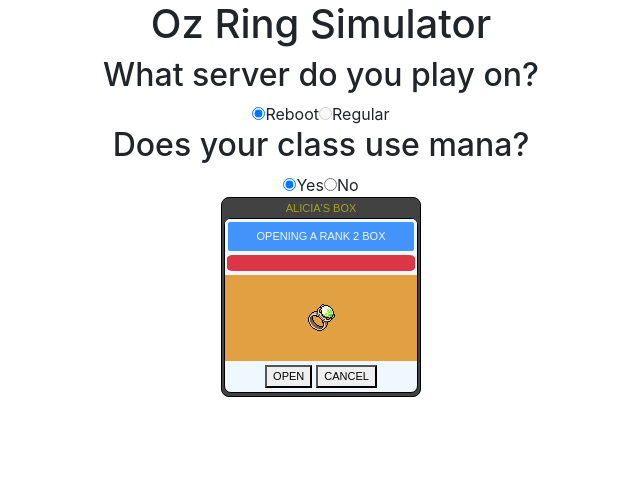
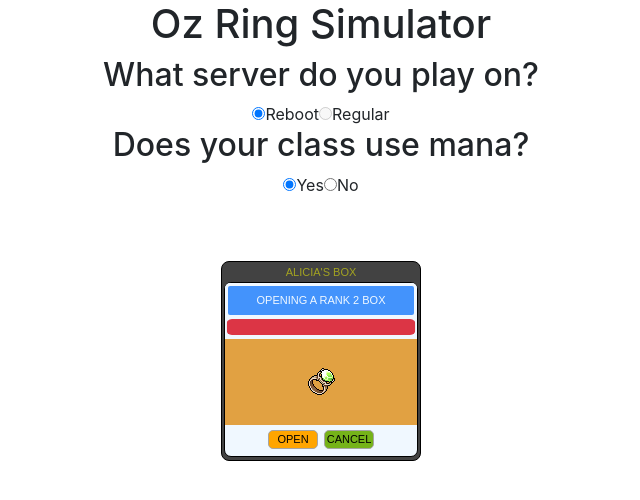
Before and after one commit to Ascix/oz-box-simulator, a React (Create React App) app: page / in a window 1280 px wide. Shown: the top 500 px of the page, without its empty margins (319-959 px from the left). Built offline with nearby package versions, Linux system fonts and the light colour scheme.

Commit message:
implemented generate item and level into box opening ui

```diff
--- a/src/App.css
+++ b/src/App.css
@@ -8,6 +8,7 @@
   width: 200px;
   height: 200px;
   margin: auto;
+  margin-top: 5%;
   font-family: Arial, Helvetica, sans-serif;
   font-size: 11px;
   padding: 2px;
@@ -54,9 +55,23 @@
 
 .box-buttons {
   margin-top: 2px;
+  display: flex;
+  justify-content: center;
 }
 
 .box-buttons button {
-  /* border:none; */
-  margin: 2px;
+  border:1px solid rgb(165, 165, 165);
+  border-radius: 5px;
+  margin: 3px;
+  padding: 0;
+  width: 50px;
 }
+
+.open {
+  background-color: orange
+}
+
+.cancel {
+  background-color: rgb(117, 179, 25);
+  text-align: center;
+}
--- a/src/App.js
+++ b/src/App.js
@@ -1,3 +1,4 @@
+import { useState } from 'react';
 import { ProgressBar } from 'react-bootstrap';
 import './App.css';
 import Progress from './components/ProgressBar';
@@ -51,7 +52,7 @@ function GenerateRing() {
           break
         }
       }
-      console.log(prize)
+      return prize
     }
   GenerateRing()
   function GenerateLevel() {
@@ -76,15 +77,24 @@ function GenerateRing() {
         break
       }
     }
-    console.log(level)
+    return level
   }
-  GenerateLevel()
 
   // function OpenBox() {
 
   // }
+  const [rank, setRank] = useState("2");
+  const [text, setText] = useState(null);
+
   const handleOpen = () => {
-    console.log('open')
+    const reward = GenerateRing()
+    let level = ""
+    if (reward === 'Broken Box Pieces' || reward === 'Oz Point Pouches' || reward === 'Ocean Glow Earrings' || reward === 'Double Experience Coupons') {
+
+    } else {
+      level = ` (${GenerateLevel()})`
+    }
+    setText(reward + level)
   }
 
   return (
@@ -106,14 +116,13 @@ function GenerateRing() {
               <label htmlFor="mana-no">No</label>
         </div>
       </form>
-
       <div className="box-ui">
           <div className="box-title">
             ALICIA'S BOX
           </div>
         <div className="box">
           <div className="opening">
-            OPENING A RANK 2 BOX
+            {text ? text : `OPENING A RANK ${rank} BOX`}
           </div>
           <div className="progress-bar">
             <ProgressBar variant="danger" now={100} />
@@ -122,8 +131,8 @@ function GenerateRing() {
             <img src={`/items/BerserkerRing.png`} alt="ring"></img>
           </div>
           <div className="box-buttons">
-            <button onClick={handleOpen}>OPEN</button>
-            <button>CANCEL</button>
+            <button className="open" onClick={handleOpen}>OPEN</button>
+            <button className="cancel">CANCEL</button>
           </div>
         </div>
       </div>
```
